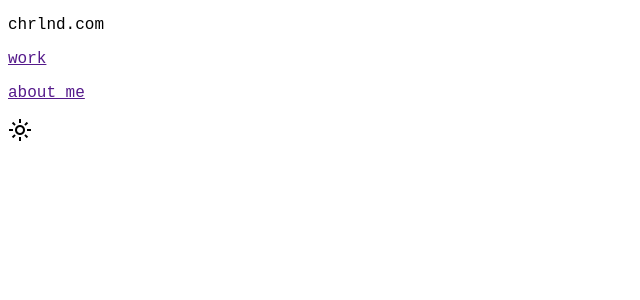
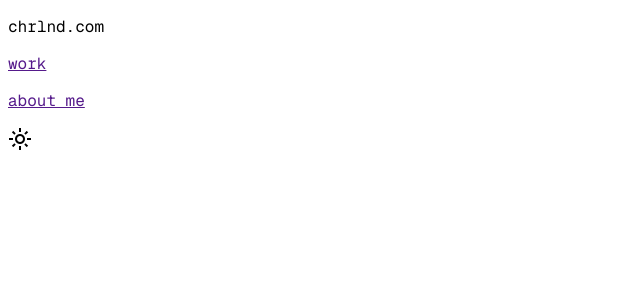
Before and after one commit to migoll/chrlnd.com, a Next.js app: page / in a window 1280 px wide. Shown: the top 300 px of the page, without its empty margins (0-640 px from the left). Built offline with nearby package versions, Linux system fonts and the light colour scheme.

Commit message:
diapwdnawp

```diff
--- a/src/app/globals.css
+++ b/src/app/globals.css
@@ -1,7 +1,12 @@
 @import url("https://fonts.googleapis.com/css2?family=Material+Symbols+Outlined");
 
+@font-face {
+  font-family: "GeistMono";
+  src: url("/public/fonts/GeistMonoVF.woff") format("woff");
+}
+
 body {
-  font-family: "Courier New", Courier, monospace, sans-serif;
+  font-family: "GeistMono", sans-serif;
   background-color: #ffffff;
 }
 
@@ -11,4 +16,5 @@ h3,
 h4,
 h5,
 p {
+  font-family: "GeistMono", sans-serif;
 }
```
